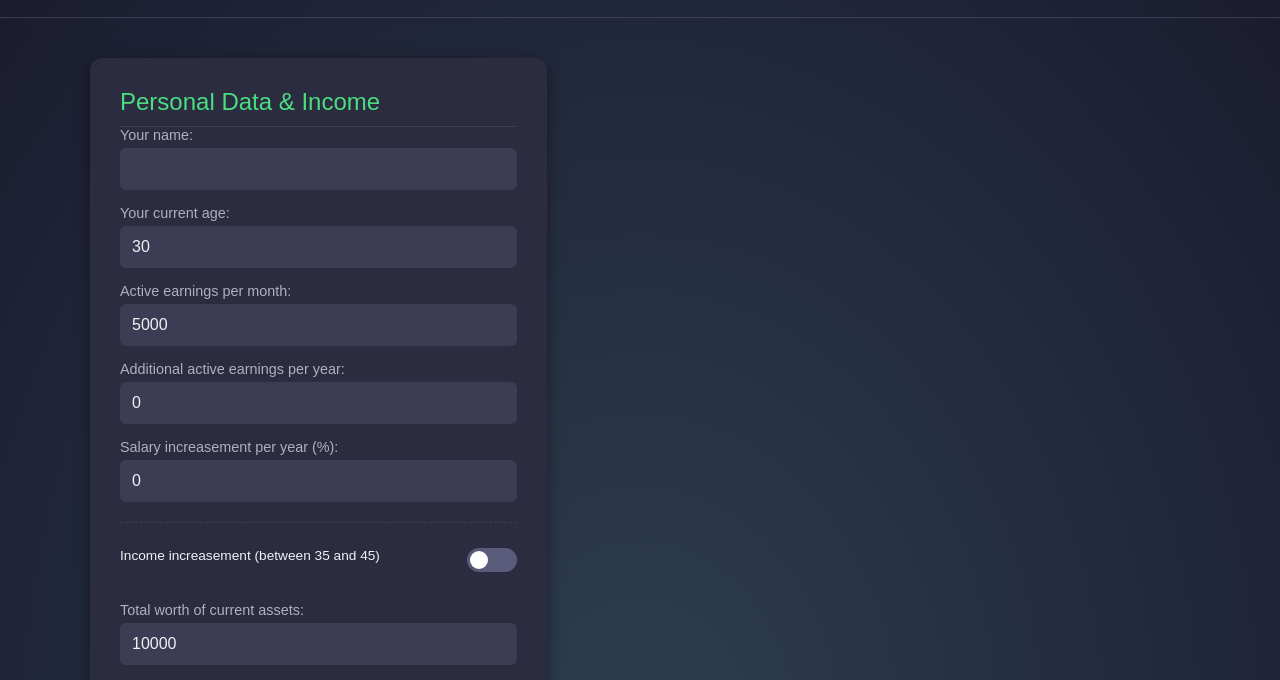
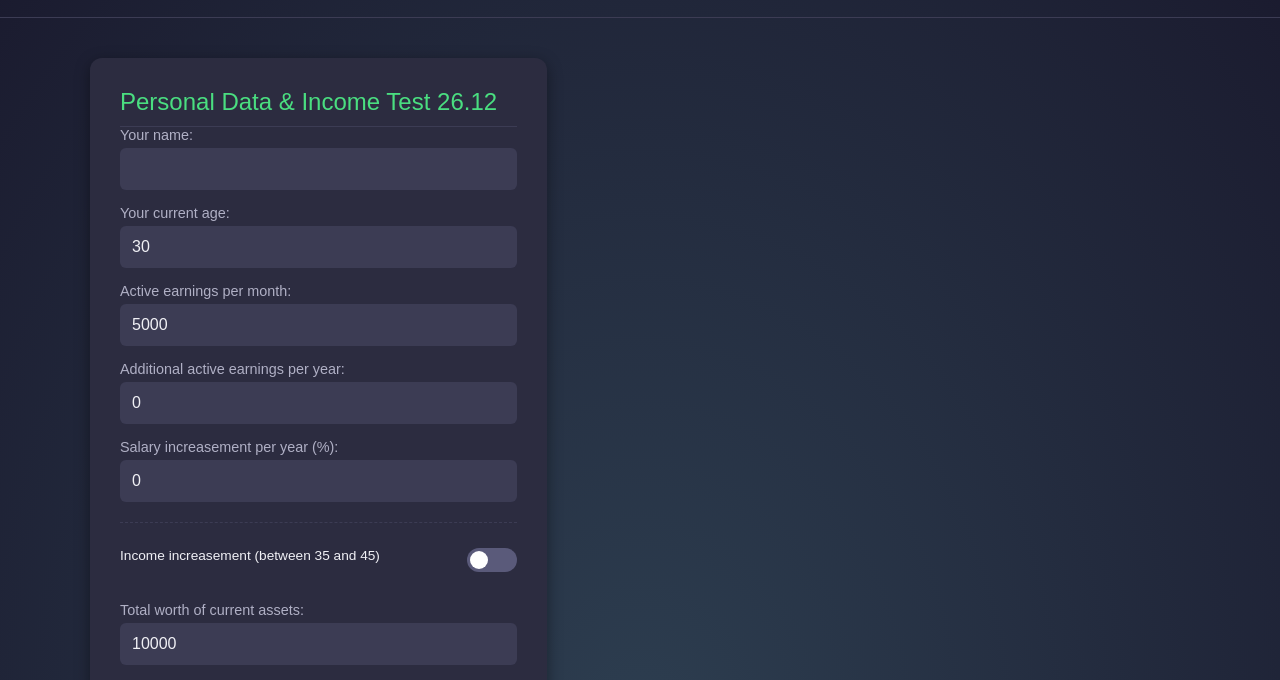
Before and after one commit to Lur-vic/Financial_future, a website: page public/index.html in a window 1280 px wide. Shown: the part 61-741 px from the top of the page. Drawn offline with nearby package versions, Linux system fonts and the light colour scheme; no server answers.

Commit message:
CI/CD test

```diff
--- a/public/index.html
+++ b/public/index.html
@@ -32,7 +32,7 @@
             <form id="projection-form">
 
                 <section class="input-group">
-                    <h2>Personal Data & Income</h2>
+                    <h2>Personal Data & Income Test 26.12</h2>
 
                     <label for="name">Your name:</label>
                     <input type="text" id="name" required>
```
